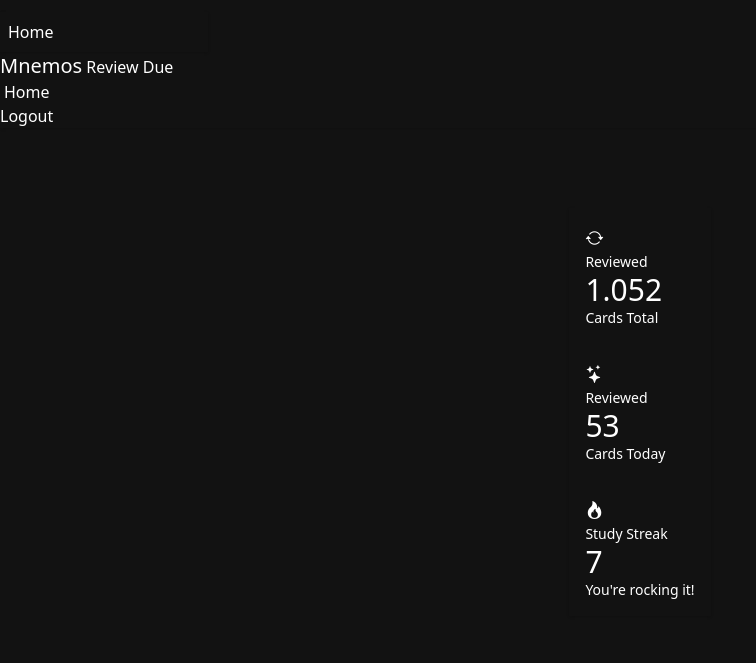
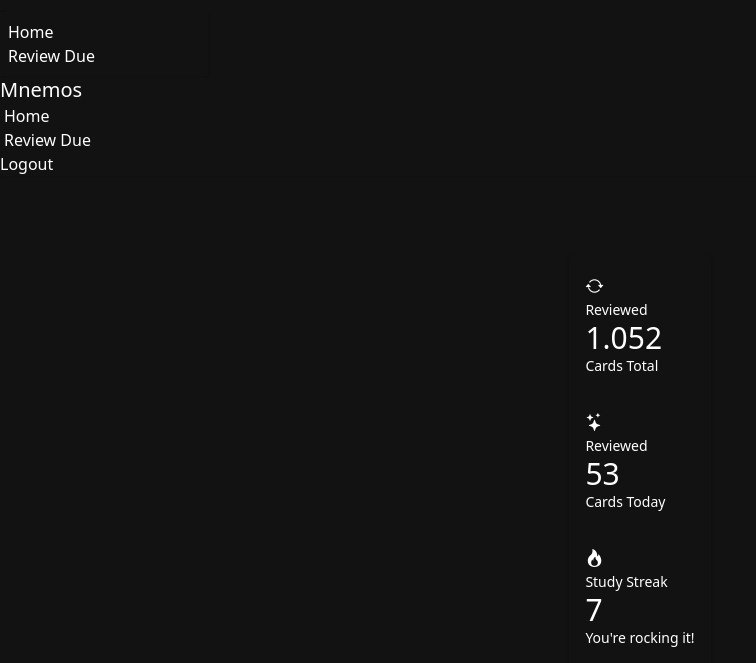
Before and after one commit to reivelrei/Mnemos, a Django app: page /flashcards/ in a window 1280 px wide. Shown: the top 663 px of the page, without its empty margins (0-756 px from the left). Run offline with Django 5.2, Linux system fonts and the light colour scheme; the visitor is signed in with stand-in values (Sample User, id 1); data that the repository does not hold is empty; some libraries are stand-ins or nearby versions.

Commit message:
feat: Implement FSRS 4.5 algorithm and review functionalities
This commit introduces the following new features:

- Implements the FSRS 4.5 algorithm for spaced repetition scheduling, enhancing learning efficiency.
- Adds the ability to review flashcards with a 4-level difficulty scale (1: Forgot, 2: Hard, 3: Good, 4: Easy), providing more granular feedback.
- Introduces the `/review_due` site, which lists all card sets requiring review, offering a centralized overview for users.

```diff
--- a/flashcards/urls.py
+++ b/flashcards/urls.py
@@ -11,5 +11,7 @@ urlpatterns = [
     path("delete-flashcard/<int:flashcard_id>/", views.delete_flashcard, name="delete-flashcard"),
     path("add-flashcard-set/", views.add_flashcard_set, name="add-flashcard-set"),
     path("delete-flashcard-set/<int:flashcard_set_id>/", views.delete_flashcard_set, name="delete-flashcard-set"),
-    path('review/', views.review_due, name='review-due'),
+    path("review-due/", views.review_due, name="review-due"),
+    path("review-set/start/<int:set_id>/", views.start_set_review_session, name="start-set-review"),
+    path("review-due-card/<int:flashcard_id>/", views.review_due_card_view, name="review-due-card"),
 ]
--- a/flashcards/views.py
+++ b/flashcards/views.py
@@ -1,6 +1,7 @@
 import os
 from datetime import timedelta
 
+from django.db.models import Count, Q
 from django.utils import timezone
 from django.contrib import messages
 from django.urls import reverse
@@ -9,9 +10,8 @@ from django.contrib.auth.decorators import login_required
 from django.http import JsonResponse, HttpResponse
 from django.shortcuts import render, get_object_or_404, redirect
 
-from .fsrs import FSRS
-from .models import Flashcard, FlashcardSet, Review, ReviewState
-from .utils import extract_and_validate_form_data, create_flashcard_set, handle_ai_generation
+from .models import Flashcard, FlashcardSet
+from .utils import extract_and_validate_form_data, create_flashcard_set, handle_ai_generation, update_review_state
 
 load_dotenv()
 
@@ -36,62 +36,17 @@ def flashcard_view(request, flashcard_id):
     flashcard = get_object_or_404(Flashcard, id=flashcard_id)
     show_back = request.GET.get("show_back", False)
     user = request.user
-    now = timezone.now()
 
-    if request.method == 'POST' and 'rating' in request.POST:
-        rating = int(request.POST.get('rating'))
-        review_state, created = Review.objects.get_or_create(
-            user=user,
-            flashcard=flashcard,
-            defaults={
-                'state': ReviewState.NEW,
-                'stability': 0.0,  # Initial S before first calc
-                'difficulty': FSRS.DEFAULT_PARAMS[4],  # Initial D often set near w[4]
-                'repetitions': 0,
-                'lapses': 0,
-                'last_review_date': None,
-                # Set initial next_review_date to now to make it appear immediately
-                'next_review_date': now
-            }
-        )
+    if request.method == "POST" and "rating" in request.POST:
+        rating = int(request.POST.get("rating"))
 
-        # Instantiate the FSRS calculator
-        fsrs_calc = FSRS()  # Uses default parameters
-
-        # Perform the FSRS calculation
-        result = fsrs_calc.update_state(
-            current_state=review_state.state,
-            current_s=review_state.stability,
-            current_d=review_state.difficulty,
-            last_review_date=review_state.last_review_date,
-            now=now,
-            app_rating=rating  # Your app's rating (e.g., 0-5)
-        )
-
-        # Update the Review object with the new state
-        review_state.stability = result['new_s']
-        review_state.difficulty = result['new_d']
-        review_state.state = result['new_state']
-        review_state.last_review_date = now
-        review_state.next_review_date = now + timedelta(days=result['interval'])
-
-        # Update repetitions and lapses
-        review_state.repetitions += 1
-        # if fsrs_calc._map_rating(rating) == 1:  # If rating was 'Again'
-        if rating == 1:  # If rating was 'Again'
-            review_state.lapses += 1
-
-        # Store the last rating given (optional)
-        # review_state.last_performance_rating = user_rating
-
-        review_state.save()
-
+        update_review_state(user, flashcard, rating)
 
         next_card = flashcard.get_next_card_in_set()
         if next_card:
-            return redirect('flashcard-detail', flashcard_id=next_card.id)
+            return redirect("flashcard-detail", flashcard_id=next_card.id)
         messages.success(request, "Everything learned!")
-        return redirect('index')
+        return redirect("index")
 
     context = {
         "flashcard": flashcard,
@@ -225,13 +180,132 @@ def delete_flashcard_set(request, flashcard_set_id):
 
 @login_required
 def review_due(request):
-    # Get flashcards due for review
-    due_flashcards = Flashcard.objects.filter(
-        review__user=request.user,
-        review__next_review_date__lte=timezone.now()
-    ).distinct().order_by('review__next_review_date')
+    """
+    Displays Flashcard Sets that have cards due for review for the current user.
+    """
+    now = timezone.now()
+    user = request.user
+
+    # Find sets that have at least one flashcard with a review due for this user
+    due_sets = FlashcardSet.objects.filter(
+        created_by=user,  # Assuming FlashcardSet is linked to the user
+        flashcard__review__user=user,
+        flashcard__review__next_review_date__lte=now
+    ).annotate(
+        # Count the number of *due* flashcards within each set for this user
+        due_flashcard_count=Count(
+            "flashcard",
+            filter=Q(flashcard__review__user=user, flashcard__review__next_review_date__lte=now)
+        )
+    ).filter(
+        # Ensure we only list sets that actually have due cards
+        due_flashcard_count__gt=0
+    ).distinct().order_by("title")  # Order sets alphabetically by title
 
     context = {
-        "due_flashcards": due_flashcards,
+        "due_sets": due_sets,
     }
     return render(request, "flashcards/review_due.html", context)
+
+
+@login_required
+def start_set_review_session(request, set_id):
+    """
+    Initializes a review session for due cards within a specific set.
+    Stores the list of due card IDs in the session and redirects to the first card.
+    """
+    now = timezone.now()
+    user = request.user
+    flashcard_set = get_object_or_404(FlashcardSet, id=set_id, created_by=user)
+
+    # Get IDs of flashcards in this set that are due for this user
+    due_card_ids = list(Flashcard.objects.filter(
+        flashcard_set=flashcard_set,
+        review__user=user,
+        review__next_review_date__lte=now
+    ).order_by("review__next_review_date", "id").values_list("id", flat=True))
+
+    if not due_card_ids:
+        messages.info(request, f"No cards currently due for review in '{flashcard_set.title}'.")
+        return redirect("review-due")  # Redirect back to the due sets list
+
+    # Store the list of IDs and the set ID in the session
+    request.session["due_review_set_id"] = set_id
+    request.session["due_review_ids"] = due_card_ids
+
+    # Redirect to the review view for the first card in the list
+    first_card_id = due_card_ids[0]
+    return redirect("review-due-card", flashcard_id=first_card_id)
+
+
+@login_required
+def review_due_card_view(request, flashcard_id):
+    """
+    Handles the display and rating submission for a card within a 'due review' session.
+    Uses the session to find the next card.
+    """
+    # Ensure we are in a review session
+    if "due_review_ids" not in request.session or not request.session["due_review_ids"]:
+        messages.warning(request, "Review session not found or ended. Redirecting.")
+        # Clear potentially lingering session variable if list is empty
+        request.session.pop("due_review_set_id", None)
+        request.session.pop("due_review_ids", None)
+        return redirect("review-due")  # Or 'index'
+
+    current_card_id = flashcard_id
+    due_ids = request.session["due_review_ids"]
+    set_id = request.session["due_review_set_id"]
+
+    # Verify the requested card is actually part of the current session list
+    # (Prevents accessing cards not in the current due queue via URL manipulation)
+    # Convert due_ids elements to int if they aren't already (session might store strings)
+    if current_card_id not in [int(id_val) for id_val in due_ids]:
+        messages.error(request, "Invalid card requested for this review session.")
+        # Clear session and redirect
+        request.session.pop("due_review_set_id", None)
+        request.session.pop("due_review_ids", None)
+        return redirect("review-due")
+
+    flashcard = get_object_or_404(Flashcard, id=current_card_id)
+    show_back = request.GET.get("show_back", False)
+    user = request.user
+
+    if request.method == "POST" and "rating" in request.POST:
+        rating = int(request.POST.get("rating"))
+
+        update_review_state(user, flashcard, rating)
+
+        # --- Session Logic for Next Card ---
+        # Remove the just reviewed card ID (convert to int for comparison)
+        try:
+            # Ensure we are working with integers
+            current_due_ids_int = [int(id_val) for id_val in request.session.get("due_review_ids", [])]
+            current_due_ids_int.remove(current_card_id)
+            request.session["due_review_ids"] = current_due_ids_int  # Store updated list back
+        except ValueError:
+            # Should not happen if validation above worked, but handle defensively
+            pass  # Card already removed or wasn't there
+
+        # Find the next card ID from the updated list in the session
+        remaining_ids = request.session.get("due_review_ids", [])
+
+        if remaining_ids:
+            next_card_id = remaining_ids[0]  # Get the next one in the pre-ordered list
+            return redirect("review-due-card", flashcard_id=next_card_id)
+        else:
+            # No more cards left in this session
+            messages.success(request, f"Review complete for set '{flashcard.flashcard_set.title}'!")
+            # Clear session variables
+            request.session.pop("due_review_set_id", None)
+            request.session.pop("due_review_ids", None)
+            return redirect("review-due")  # Go back to the list of due sets
+
+    # --- GET Request or Initial Load ---
+    context = {
+        "flashcard": flashcard,
+        "show_back": show_back,
+        "is_review_session": True,  # Flag for the template (optional)
+        "remaining_in_session": len(request.session.get("due_review_ids", []))  # How many left (optional)
+    }
+    # Reuse the same detail template, potentially adjusting based on 'is_review_session'
+    return render(request, "flashcards/flashcard_detail.html", context)
--- a/templates/base.html
+++ b/templates/base.html
@@ -22,6 +22,7 @@
             <ul tabindex="0" class="menu menu-sm dropdown-content bg-base-100 rounded-box z-10 mt-3 w-52 p-2 shadow">
                 {% if user.is_authenticated %}
                     <li><a href="{% url 'index' %}">Home</a></li>
+                    <li><a href="{% url 'review-due' %}">Review Due</a></li>
                 {% else %}
                     <li><a href="{% url 'login' %}">Login</a></li>
                     <li><a href="{% url 'register' %}">Register</a></li>
@@ -29,13 +30,13 @@
             </ul>
         </div>
         <a class="btn btn-ghost text-xl" href="{% url 'index' %}">Mnemos</a>
-        <a href="{% url 'review-due' %}" class="btn btn-primary">Review Due</a>
     </div>
 
     <div class="navbar-center hidden lg:flex">
         <ul class="menu menu-horizontal px-1">
             {% if user.is_authenticated %}
                 <li><a href="{% url 'index' %}">Home</a></li>
+                <li><a href="{% url 'review-due' %}">Review Due</a></li>
             {% else %}
                 <li><a href="{% url 'login' %}">Login</a></li>
                 <li><a href="{% url 'register' %}">Register</a></li>
```
Also changed, not shown: flashcards/fsrs.py (+51 -88 lines), flashcards/models.py (+16 -16 lines), flashcards/utils.py (+57 -4 lines), templates/flashcards/flashcard_detail.html (+7 -0 lines), templates/flashcards/review_due.html (+20 -11 lines).
